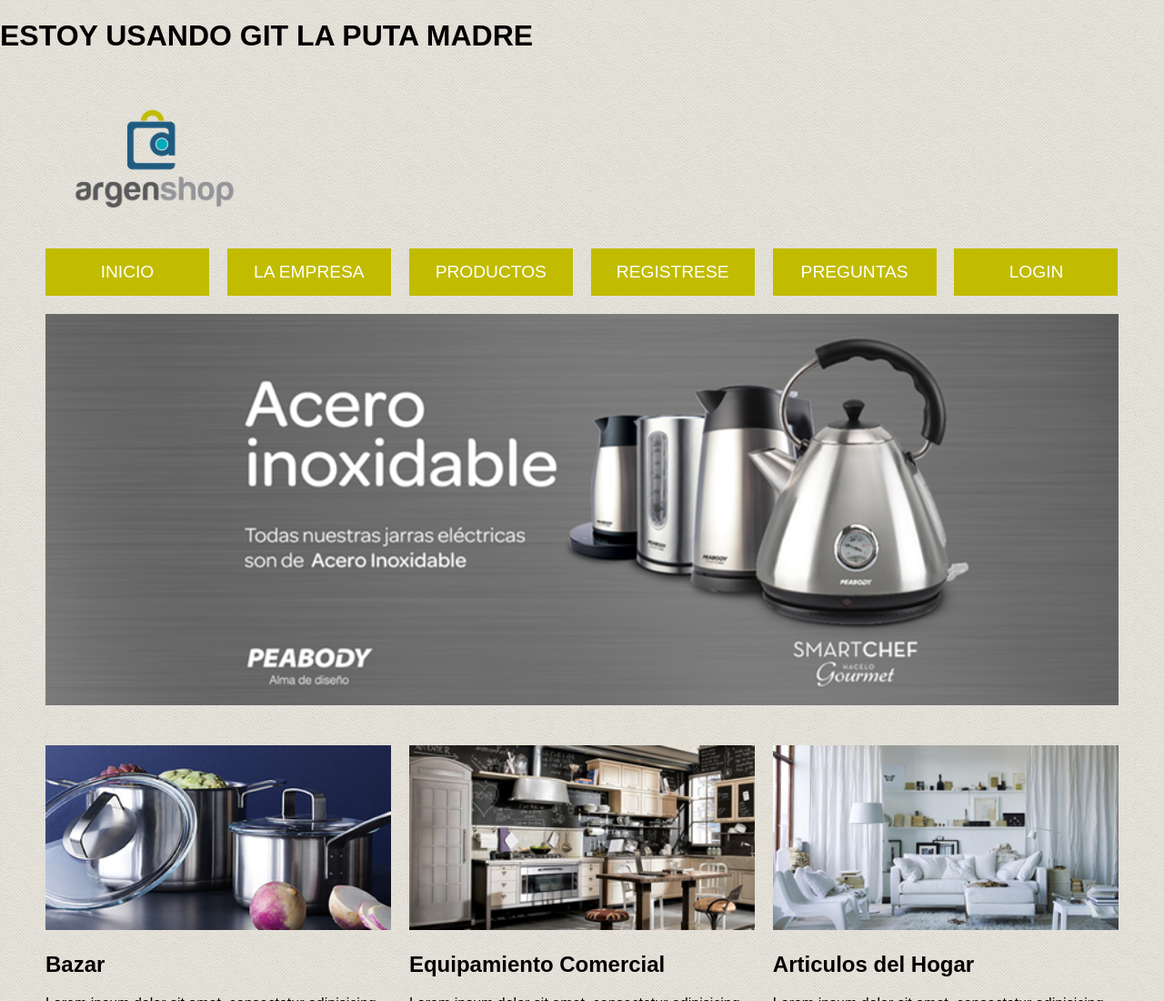
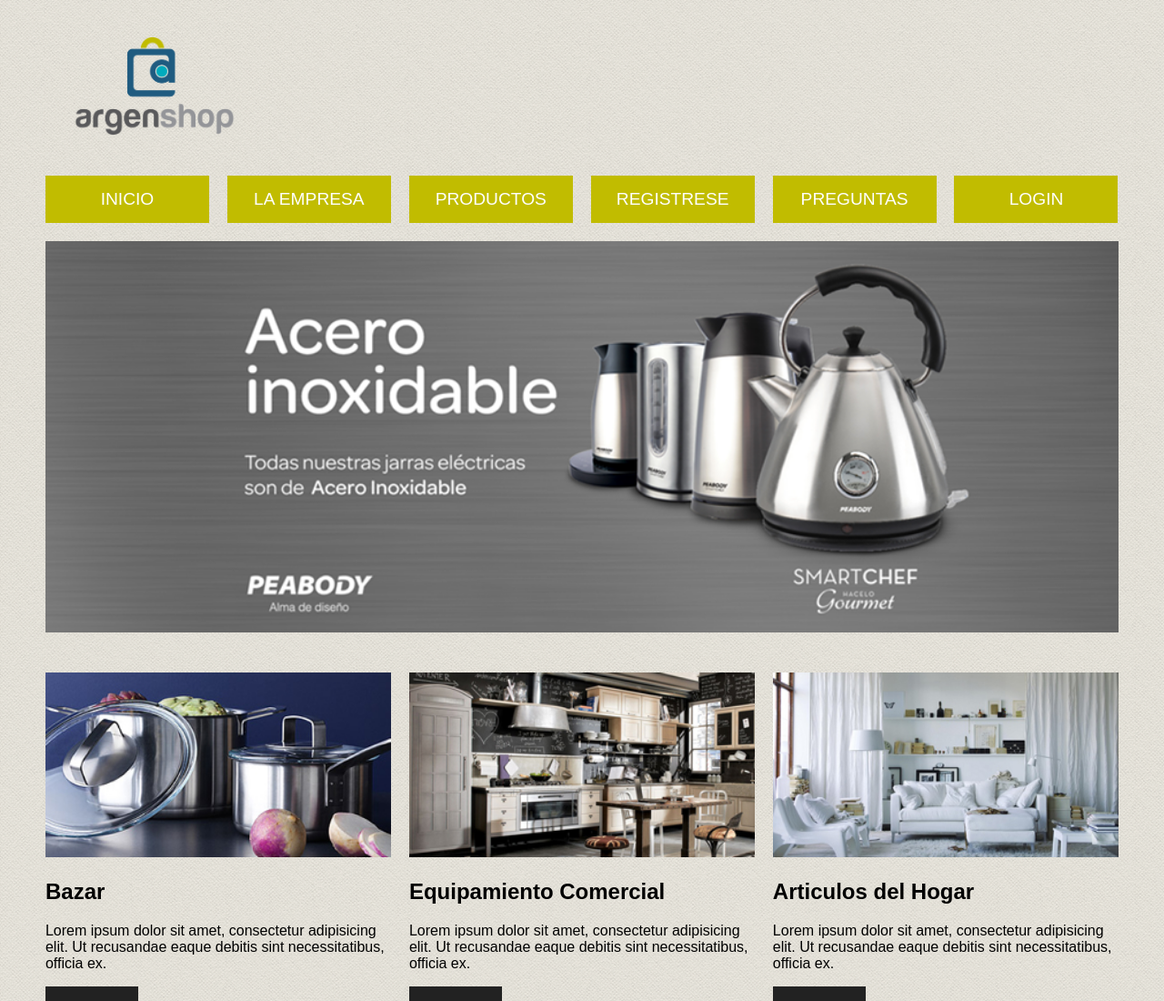
Before and after one commit to axzgus/argenshop, a plain HTML site: page index.html in a window 1280 px wide. Shown: the top 1100 px of the page at 91% size. Drawn offline with nearby package versions, Linux system fonts and the light colour scheme.

Commit message:
que hiciste boludo

```diff
--- a/index.html
+++ b/index.html
@@ -10,7 +10,6 @@
 	<body>
 
 
-		<h1>ESTOY USANDO GIT LA PUTA MADRE </h1>
 
 	<div class="container">
 
```
